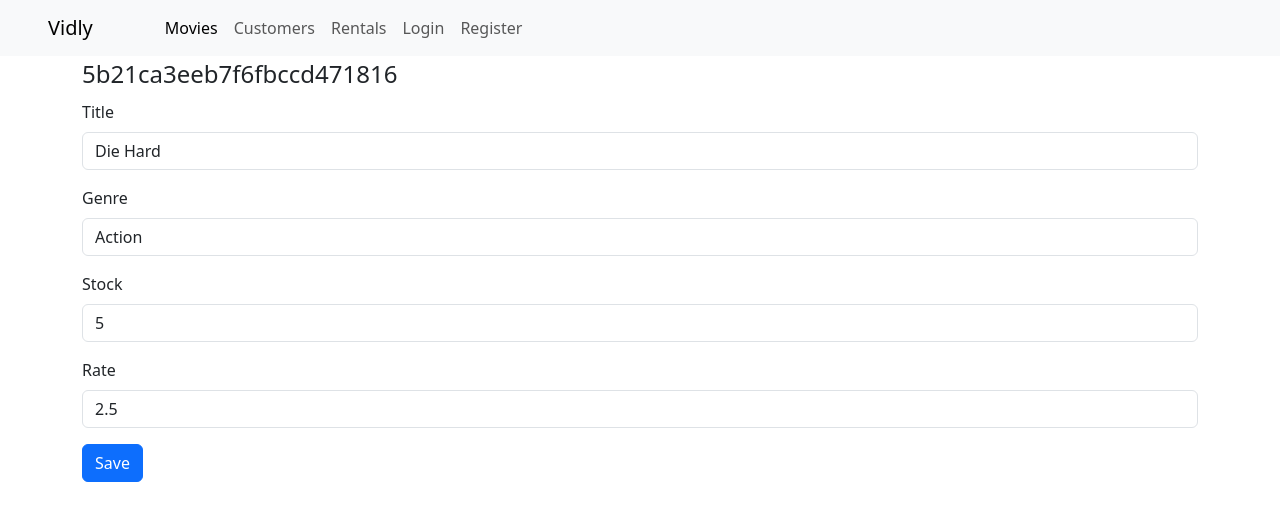
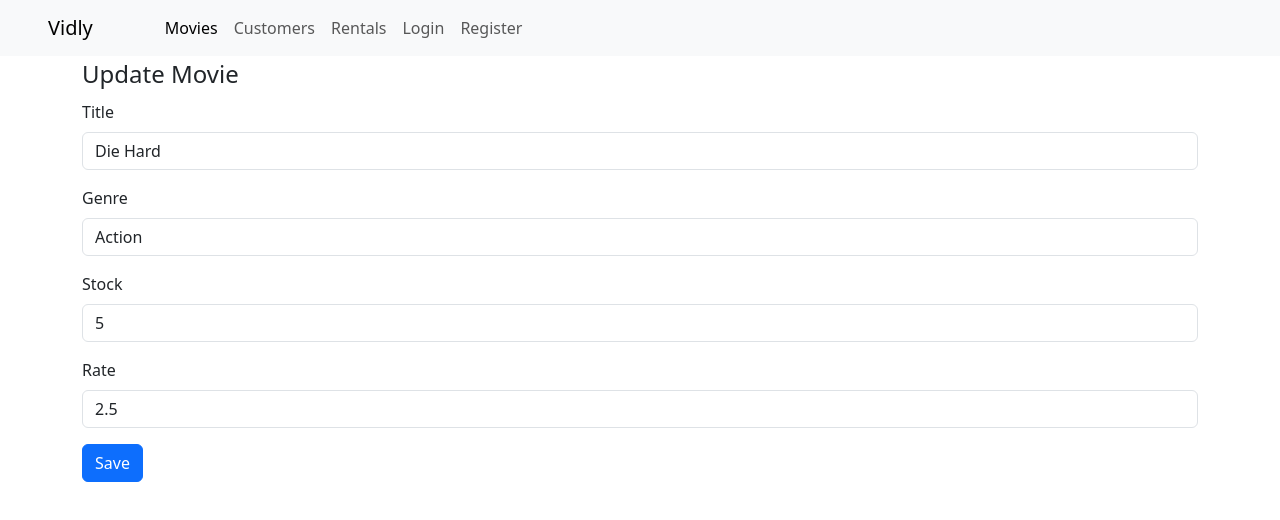
Before and after one commit to MinhajJamraiz/vidly-app, a React (Create React App) app: page /movies/5b21ca3eeb7f6fbccd471816 in a window 1280 px wide. Shown: the top 520 px of the page. Built offline with nearby package versions, Linux system fonts and the light colour scheme.

Commit message:
Fixed Joi Id func and removed extracode from cdm

```diff
--- a/src/components/movieForm.jsx
+++ b/src/components/movieForm.jsx
@@ -18,7 +18,7 @@ class MovieForm extends Form {
     genres: [],
   };
   schema = {
-    _id: Joi.string(),
+    _id: Joi.string().allow("", null),
     title: Joi.string().required().label("Title"),
     genreId: Joi.string().required().label("Genre"),
     numberInStock: Joi.number()
@@ -39,9 +39,9 @@ class MovieForm extends Form {
 
     const movieId = this.props.match.params.id;
     if (movieId === "newMovie") {
-      const data = this.state.data;
-      data._id = "newMovie";
-      this.setState({ data });
+      // const data = this.state.data;
+      // data._id = "newMovie";
+      // this.setState({ data });
       return;
     }
 
@@ -70,7 +70,9 @@ class MovieForm extends Form {
   render() {
     return (
       <form>
-        <legend>{this.state.data._id}</legend>
+        <legend>
+          {this.state.data._id === "" ? "New Movie " : "Update Movie"}
+        </legend>
         {this.renderInput("title", "Title")}
         {this.renderSelect("genreId", "Genre", this.state.genres)}
         {this.renderInput("numberInStock", "Stock", "number")}
--- a/src/components/movies.jsx
+++ b/src/components/movies.jsx
@@ -98,7 +98,7 @@ class Movies extends Component {
             style={{ margin: 10 }}
             className=" btn btn-primary"
             to="/movies/newMovie">
-            New Movie
+            Add Movie
           </Link>
           <p>Showing {filtered.length} movies in the database.</p>
           <SearchBox value={searchQuery} onChange={this.handleSearch} />
```
